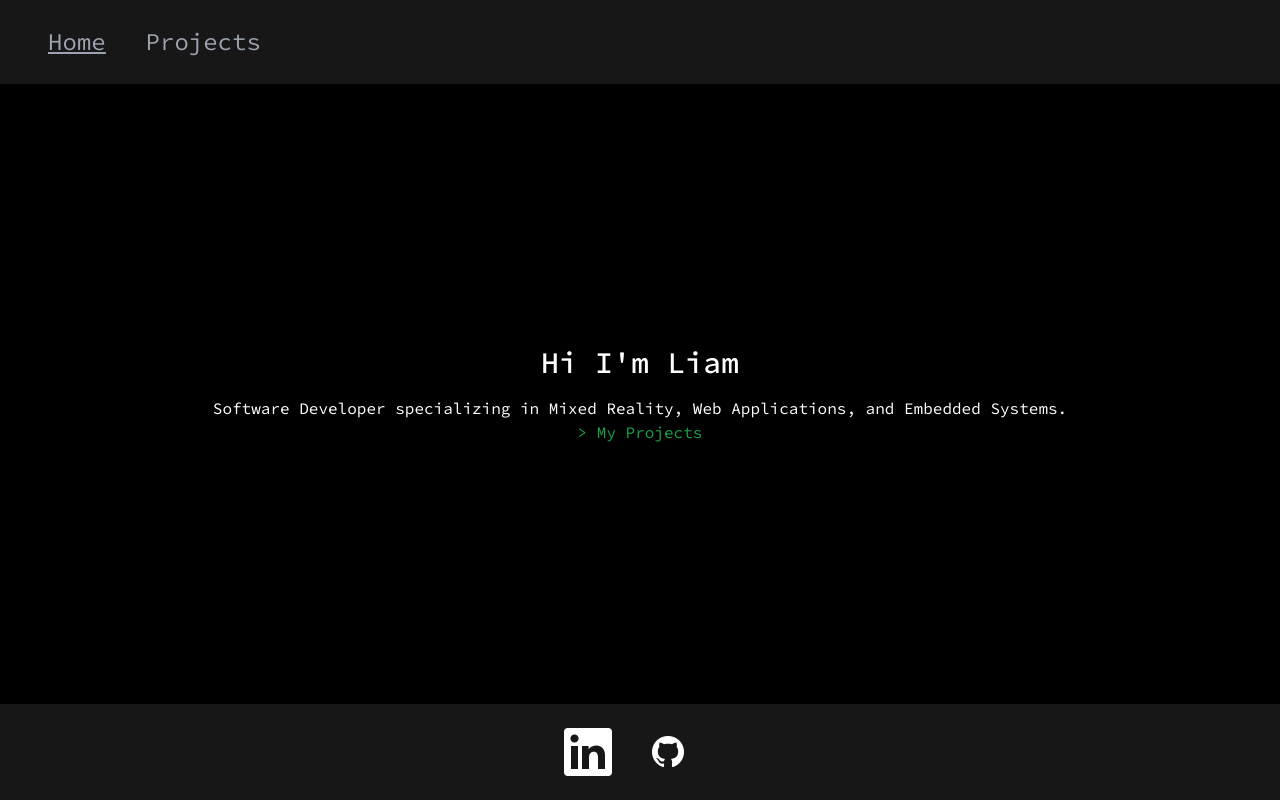
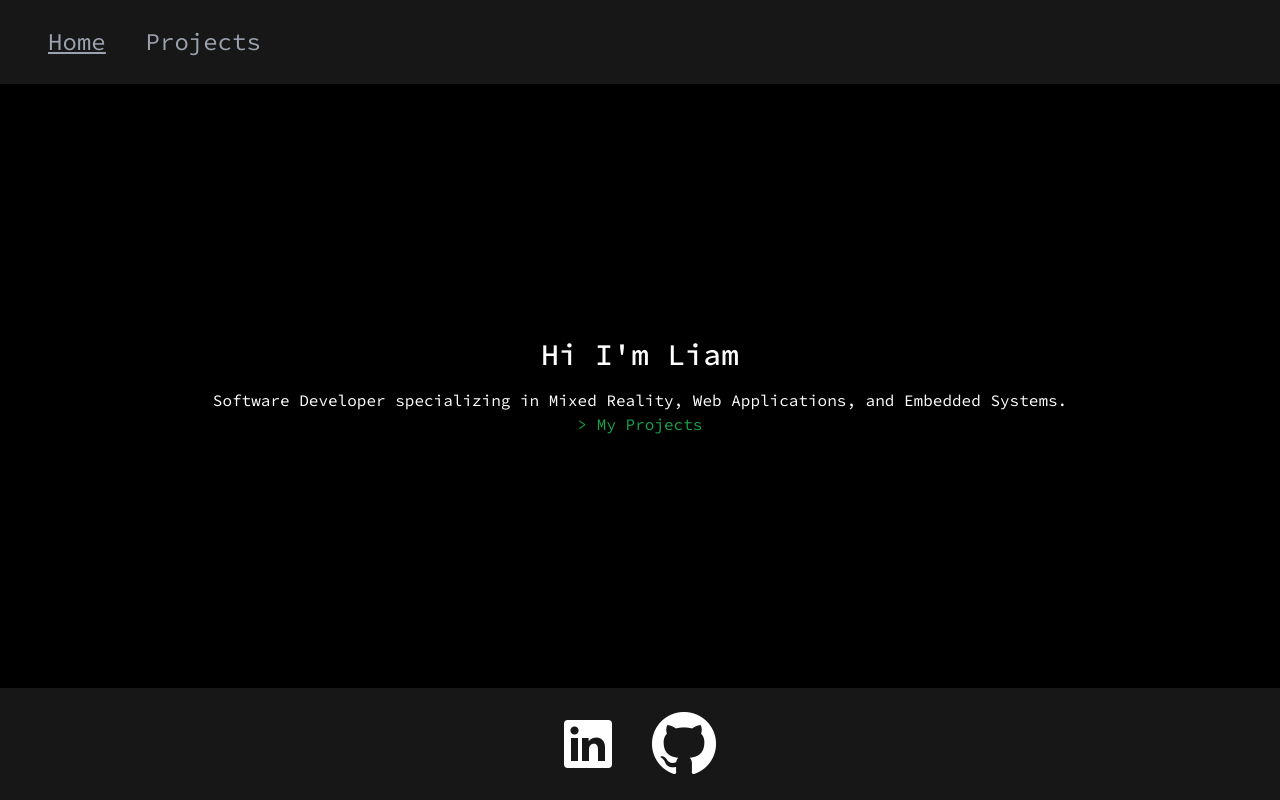
Before and after one commit to LiamWahlstroem/Portfolio, a Next.js app in the folder portfolio/: page / in a window 1280 px wide. Built offline with nearby package versions, Linux system fonts and the light colour scheme.

Commit message:
Fix image attributes

```diff
--- a/portfolio/components/footer.tsx
+++ b/portfolio/components/footer.tsx
@@ -14,7 +14,7 @@ const Footer = () => {
 				</li>
 				<li className='hover:cursor-pointer'>
 					<Link href='https://github.com/LiamWahlstroem'>
-						<Image src={GithubLogo} alt='GitHub Logo' width='50%' height='50%'/>
+						<Image src={GithubLogo} alt='GitHub Logo'/>
 					</Link>
 				</li>
 			</ul>
```
